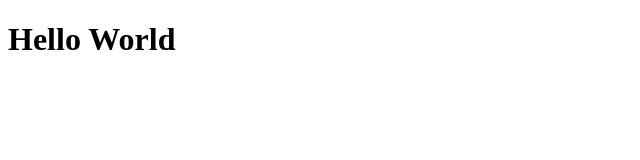
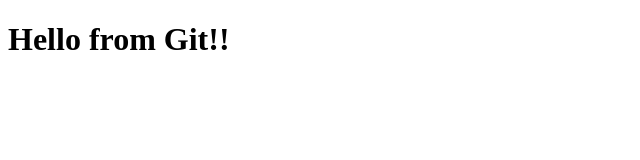
Before and after one commit to Vidit72wanjari/Test-website, a plain HTML site: page index.html in a window 1280 px wide. Shown: the whole page, without its empty margins (0-640 px from the left). Drawn offline with Linux system fonts and the light colour scheme.

Commit message:
Update index.html

```diff
--- a/index.html
+++ b/index.html
@@ -6,7 +6,7 @@
     <title>Document</title>
 </head>
 <body>
-    <h1>Hello World
+    <h1>Hello from Git!!
 
     </h1>
 </body>
```
